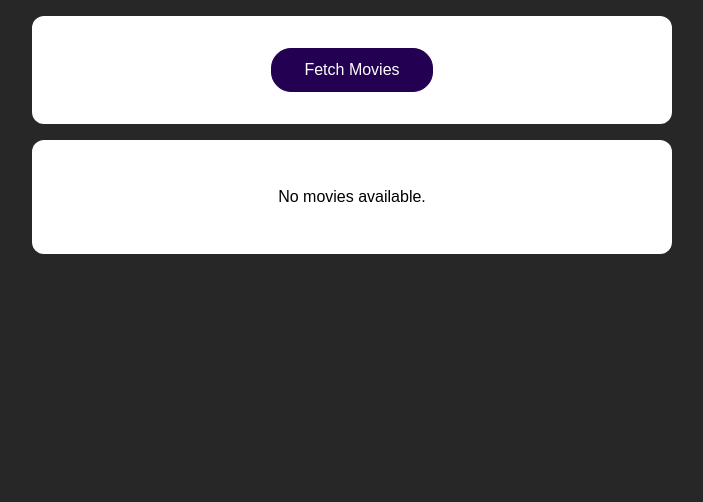
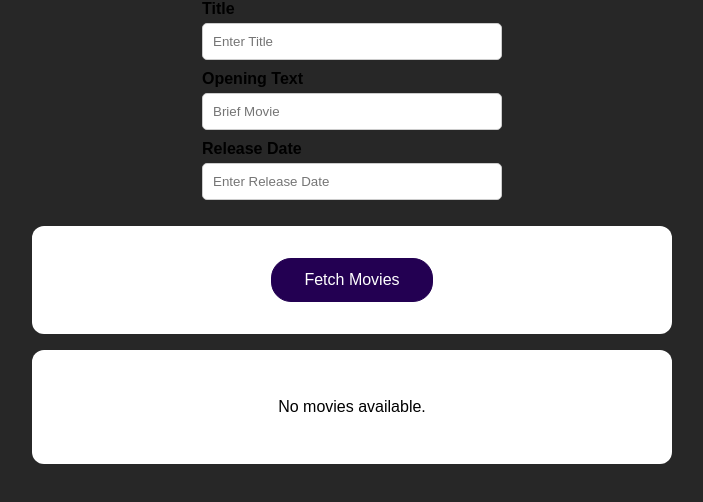
Before and after one commit to bubun123-git/movies, a React (Create React App) app: page / in a window 1280 px wide. Shown: the top 502 px of the page, without its empty margins (288-991 px from the left). Built offline with nearby package versions, Linux system fonts and the light colour scheme.

Commit message:
added a form

```diff
--- a/src/App.js
+++ b/src/App.js
@@ -1,6 +1,7 @@
 import React, { useState } from 'react';
 import MoviesList from './components/MoviesList';
 import './App.css';
+import AddMovies from './components/AddMovies';
 
 function App() {
   const [movies, setMovies] = useState([]);
@@ -30,6 +31,7 @@ function App() {
 
   return (
     <React.Fragment>
+      <AddMovies/>
       <section>
         <button onClick={fetchMoviesHandler}>Fetch Movies</button>
       </section>
--- /dev/null
+++ b/src/components/AddMovies.css
@@ -0,0 +1,23 @@
+
+
+/* Style the form container */
+form {
+    width: 300px;
+    margin: 0 auto;
+  }
+
+  /* Style the input fields */
+  input[type="text"] {
+    width: 100%;
+    padding: 10px;
+    margin-bottom: 10px;
+    border: 1px solid #ccc;
+    border-radius: 5px;
+  }
+
+  /* Style the input labels */
+  label {
+    font-weight: bold;
+    display: block;
+    margin-bottom: 5px;
+  }
--- /dev/null
+++ b/src/components/AddMovies.js
@@ -0,0 +1,23 @@
+import React from 'react';
+import './AddMovies.css';
+
+function AddMovies() {
+    return (
+        <form className="form">
+            <div className='input[type="text"]'>
+                <label className='label'>Title</label>
+                <input type="text" placeholder="Enter Title" />
+            </div>
+            <div className='input[type="text"]'>
+                <label className='label'>Opening Text</label>
+                <input type="text" placeholder="Brief Movie" />
+            </div>
+            <div className='input[type="text"]'>
+                <label className='label'>Release Date</label>
+                <input type="text" placeholder="Enter Release Date" />
+            </div>
+        </form>
+    );
+}
+
+export default AddMovies;
```
